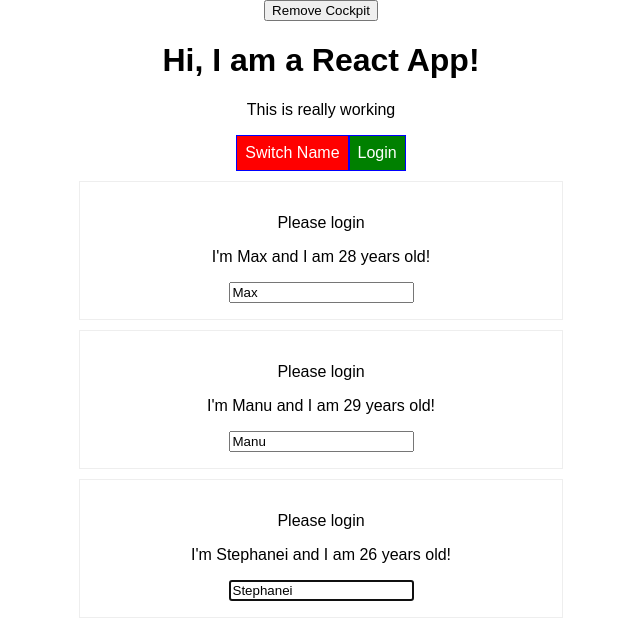
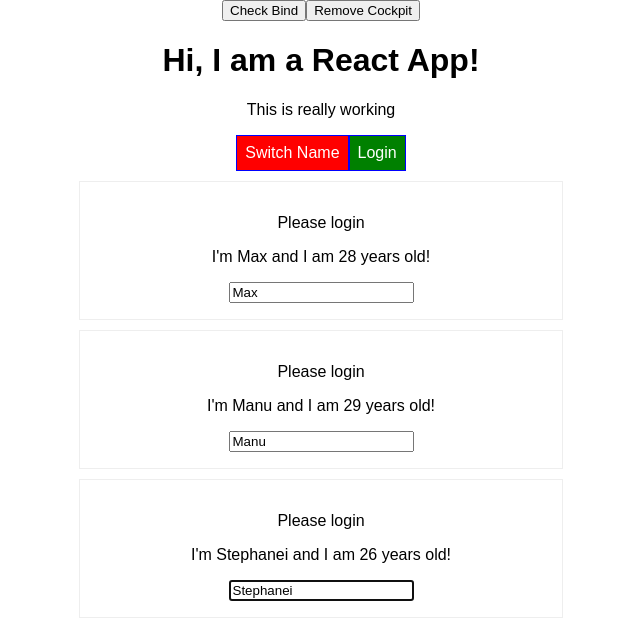
Before and after one commit to NazaninAhmadii/basic-react-sample, a React app: page / in a window 1280 px wide. Shown: the top 640 px of the page, without its empty margins (319-959 px from the left). Built offline with nearby package versions, Linux system fonts and the light colour scheme.

Commit message:
this keyword

```diff
--- a/src/containers/App.js
+++ b/src/containers/App.js
@@ -89,6 +89,10 @@ class App extends Component {
     this.setState({ authenticated: true })
   }
 
+  handleBind() {
+    console.log('this is: ', this)
+  }
+
   render() {
     console.log('[App.js] rendering...')
     let persons = null;
@@ -106,6 +110,7 @@ class App extends Component {
       // <StyleRoot>
       <Aux>
         <div className={classes.App}>
+          <button onClick={() => this.handleBind()}>Check Bind</button>
           <button onClick={() => this.setState({ showCockpit: false })}>Remove Cockpit</button>
           <AuthContext.Provider
             value={{
```
